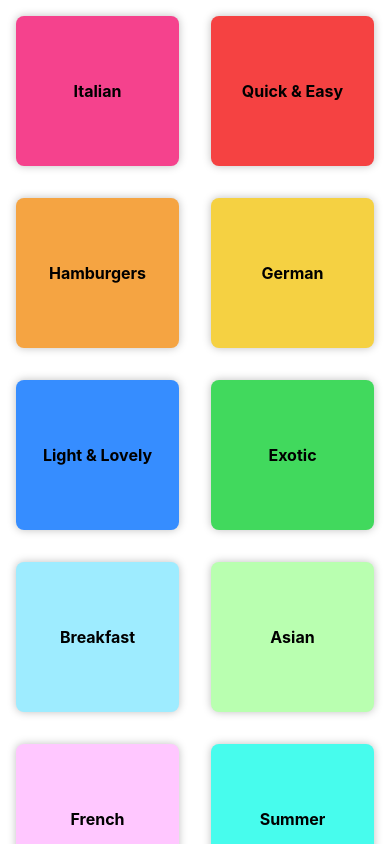
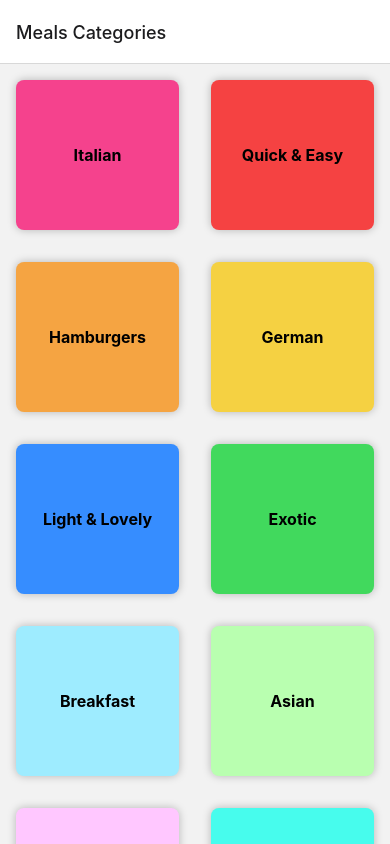
Before and after one commit to FelipeGinklings/RN_Navigation, a React Native app: screen / in a window 390 px wide. Built offline with nearby package versions, Linux system fonts and the light colour scheme.

Commit message:
Getting Started with the React Navigation Package

```diff
--- a/App.js
+++ b/App.js
@@ -1,15 +1,37 @@
 import { StatusBar } from 'expo-status-bar';
 import { StyleSheet, Text, View } from 'react-native';
 import CategoriesScreen from './screens/CategoriesScreen';
+import { NavigationContainer } from '@react-navigation/native';
+import { createNativeStackNavigator } from '@react-navigation/native-stack';
 
-export default function App() {
+const Stack = createNativeStackNavigator();
+
+/**
+ * Renders the main application component.
+ *
+ * @returns {JSX.Element} The rendered application component.
+ */
+const App = () => {
 	return (
 		<>
-			<StatusBar style="light" />
-			<CategoriesScreen />
+			{/* Renders the status bar */}
+			<StatusBar style="dark" />
+			{/* Renders the navigation container */}
+			<NavigationContainer>
+				{/* Renders the stack navigator */}
+				<Stack.Navigator>
+					{/* Renders the screen for meals categories */}
+					<Stack.Screen
+						name="Meals Categories"
+						component={CategoriesScreen}
+					/>
+				</Stack.Navigator>
+			</NavigationContainer>
 		</>
 	);
-}
+};
+
+export default App;
 
 const styles = StyleSheet.create({
 	container: {},
--- a/package.json
+++ b/package.json
@@ -9,10 +9,14 @@
     "web": "expo start --web"
   },
   "dependencies": {
+    "@react-navigation/native": "^6.1.9",
+    "@react-navigation/native-stack": "^6.9.17",
     "expo": "~49.0.15",
     "expo-status-bar": "~1.6.0",
     "react": "18.2.0",
-    "react-native": "0.72.6"
+    "react-native": "0.72.6",
+    "react-native-safe-area-context": "4.6.3",
+    "react-native-screens": "~3.22.0"
   },
   "devDependencies": {
     "@babel/core": "^7.20.0"
```
Also changed, not shown: components/CategoryGridTile.js (+7 -1 lines), 1 other file (tests, documents, lock files or other folders).
